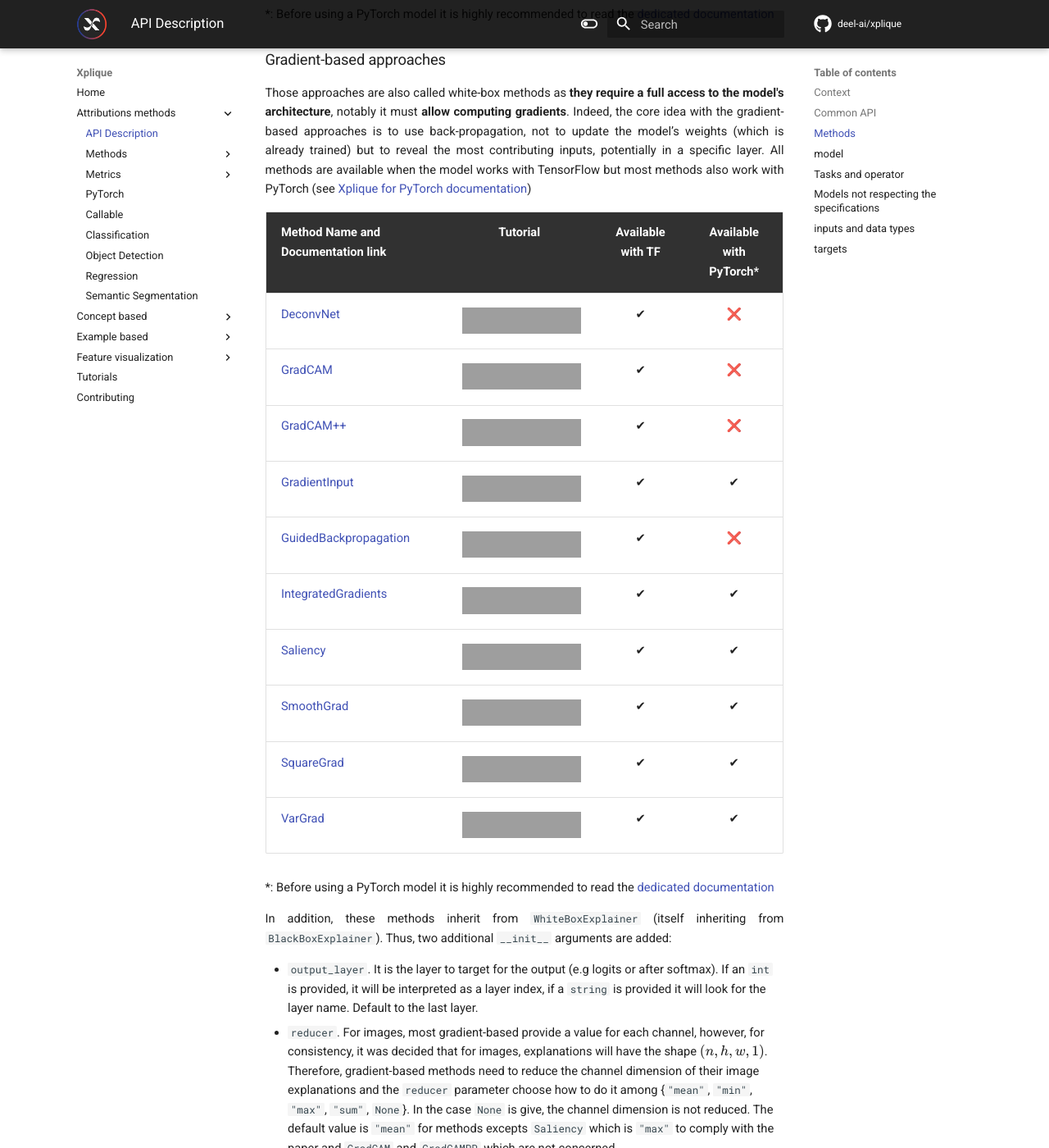
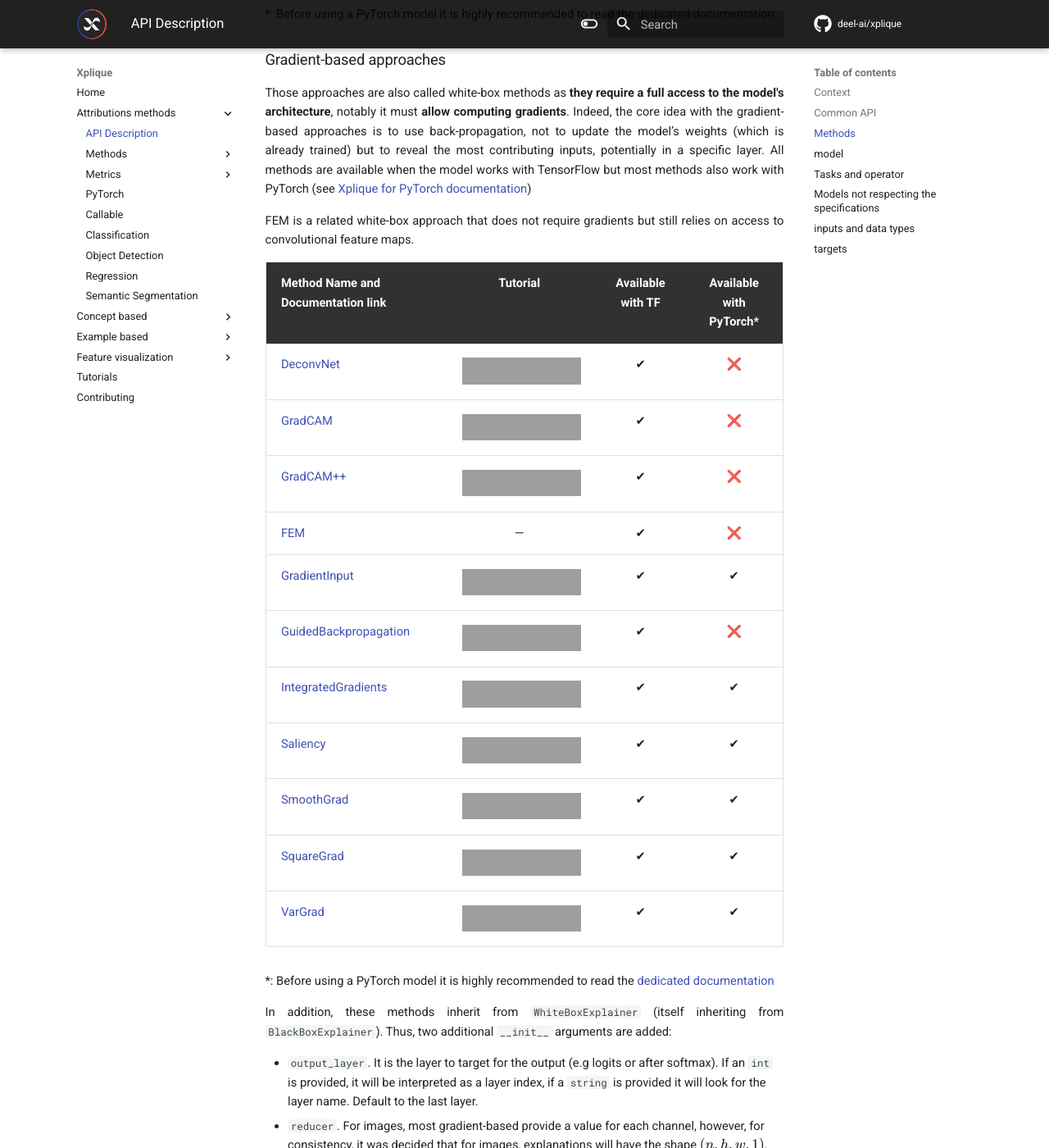
Before and after one commit to deel-ai/xplique, an MkDocs documentation site: the page built from docs/api/attributions/api_attributions.md, in a window 1280 px wide and 1400 px high, scrolled down 2340 px, cut to the strip 0-1400 px from the top of the window. Shown: the whole strip at 82% size. Built offline with MkDocs 1.6.1 and Material for MkDocs 9.7.7, drawn with Linux system fonts in a browser that asks for light colours; comment, search, counter and statistics services are not loaded; the version menu is left out; grey boxes are pictures that could not be loaded.

Commit message:
Document FEM attribution

```diff
--- a/docs/api/attributions/api_attributions.md
+++ b/docs/api/attributions/api_attributions.md
@@ -83,11 +83,15 @@ Xplique includes the following black-box attributions:
 
 Those approaches are also called white-box methods as **they require a full access to the model's architecture**, notably it must **allow computing gradients**. Indeed, the core idea with the gradient-based approaches is to use back-propagation, not to update the model’s weights (which is already trained) but to reveal the most contributing inputs, potentially in a specific layer. All methods are available when the model works with TensorFlow but most methods also work with PyTorch (see [Xplique for PyTorch documentation](../pytorch/))
 
+FEM is a related white-box approach that does not require gradients but still relies on access to
+convolutional feature maps.
+
 | Method Name and Documentation link                          | **Tutorial**             | Available with TF | Available with PyTorch* |
 |:----------------------------------------------------------- | :----------------------: | :---------------: | :---------------------: |
 | [DeconvNet](../methods/deconvnet/)                          | [![Open In Colab](https://colab.research.google.com/assets/colab-badge.svg)](https://colab.research.google.com/drive/19eB3uwAtCKZgkoWtMzrF0LTJ-htF_KE7) | ✔ |❌ |
 | [GradCAM](../methods/grad_cam/)                             | [![Open In Colab](https://colab.research.google.com/assets/colab-badge.svg)](https://colab.research.google.com/drive/1nsB7xdQbU0zeYQ1-aB_D-M67-RAnvt4X) | ✔ |❌ |
 | [GradCAM++](../methods/grad_cam_pp/)                        | [![Open In Colab](https://colab.research.google.com/assets/colab-badge.svg)](https://colab.research.google.com/drive/1nsB7xdQbU0zeYQ1-aB_D-M67-RAnvt4X) | ✔ |❌ |
+| [FEM](../methods/fem/)                                      | —                        | ✔ |❌ |
 | [GradientInput](../methods/gradient_input/)                 | [![Open In Colab](https://colab.research.google.com/assets/colab-badge.svg)](https://colab.research.google.com/drive/19eB3uwAtCKZgkoWtMzrF0LTJ-htF_KE7) | ✔ | ✔ |
 | [GuidedBackpropagation](../methods/guided_backpropagation/) | [![Open In Colab](https://colab.research.google.com/assets/colab-badge.svg)](https://colab.research.google.com/drive/19eB3uwAtCKZgkoWtMzrF0LTJ-htF_KE7) | ✔ |❌ |
 | [IntegratedGradients](../methods/integrated_gradients/)     | [![Open In Colab](https://colab.research.google.com/assets/colab-badge.svg)](https://colab.research.google.com/drive/1UXJYVebDVIrkTOaOl-Zk6pHG3LWkPcLo) | ✔ | ✔ |
@@ -101,7 +105,7 @@ Those approaches are also called white-box methods as **they require a full acce
 In addition, these methods inherit from `WhiteBoxExplainer` (itself inheriting from `BlackBoxExplainer`). Thus, two additional `__init__` arguments are added:
 
 - `output_layer`. It is the layer to target for the output (e.g logits or after softmax). If an `int` is provided, it will be interpreted as a layer index, if a `string` is provided it will look for the layer name. Default to the last layer.
-- `reducer`. For images, most gradient-based provide a value for each channel, however, for consistency, it was decided that for images, explanations will have the shape $(n, h, w, 1)$. Therefore, gradient-based methods need to reduce the channel dimension of their image explanations and the `reducer` parameter choose how to do it among {`"mean"`, `"min"`, `"max"`, `"sum"`, `None`}. In the case `None` is give, the channel dimension is not reduced. The default value is `"mean"` for methods excepts `Saliency` which is `"max"` to comply with the paper and `GradCAM` and `GradCAMPP` which are not concerned.
+- `reducer`. For images, most gradient-based provide a value for each channel, however, for consistency, it was decided that for images, explanations will have the shape $(n, h, w, 1)$. Therefore, gradient-based methods need to reduce the channel dimension of their image explanations and the `reducer` parameter choose how to do it among {`"mean"`, `"min"`, `"max"`, `"sum"`, `None`}. In the case `None` is give, the channel dimension is not reduced. The default value is `"mean"` for methods excepts `Saliency` which is `"max"` to comply with the paper and `GradCAM`, `GradCAMPP`, and `FEM` which are not concerned.
 
 !!!tip
     It is recommended to use the layer before Softmax.
--- a/mkdocs.yml
+++ b/mkdocs.yml
@@ -13,6 +13,7 @@ nav:
         - ForGRad: api/attributions/methods/forgrad.md
         - Grad-CAM: api/attributions/methods/grad_cam.md
         - Grad-CAM++: api/attributions/methods/grad_cam_pp.md
+        - FEM: api/attributions/methods/fem.md
         - Gradient Input: api/attributions/methods/gradient_input.md
         - Guided Backprop: api/attributions/methods/guided_backpropagation.md
         - Hsic Attribution Method: api/attributions/methods/hsic.md
```
Also changed, not shown: README.md (+2 -1 lines), TUTORIALS.md (+1 -0 lines), docs/api/attributions/methods/fem.md (added, +56 -0 lines), docs/api/attributions/pytorch.md (+1 -0 lines), docs/index.md (+2 -1 lines), docs/tutorials.md (+1 -0 lines).
